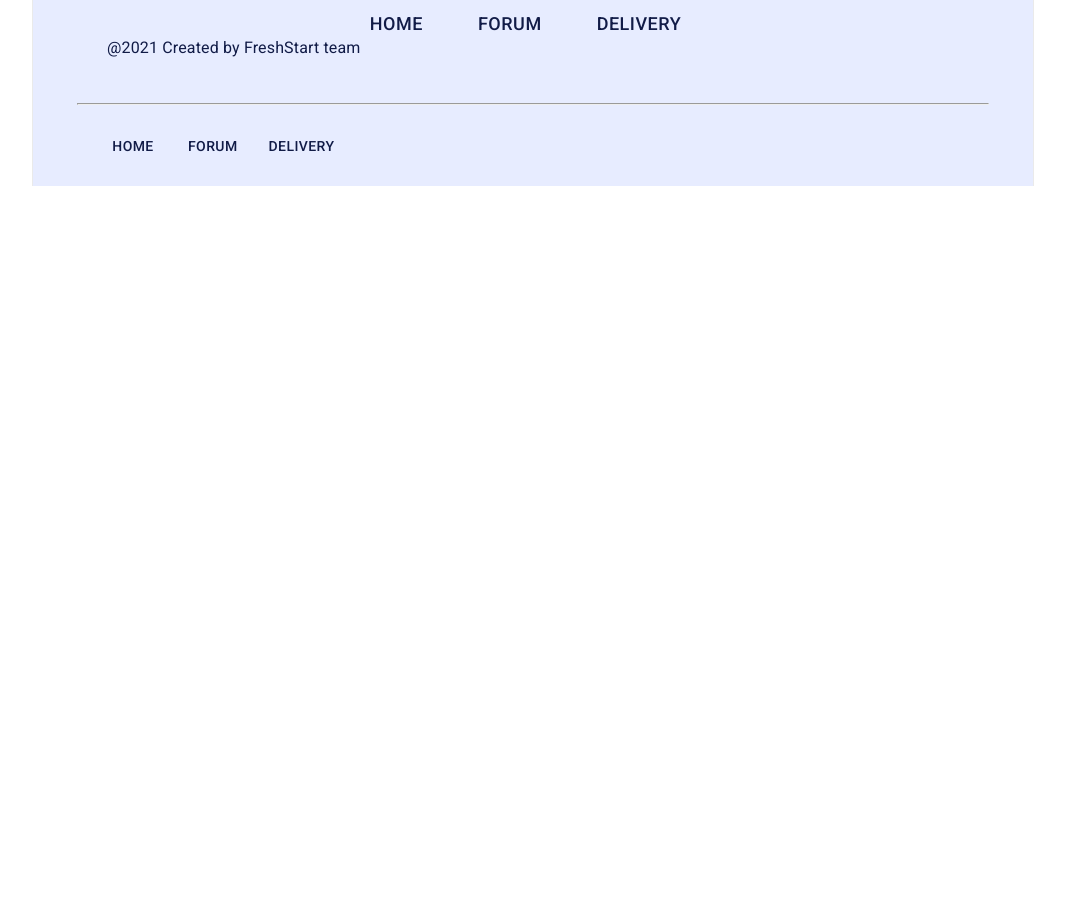
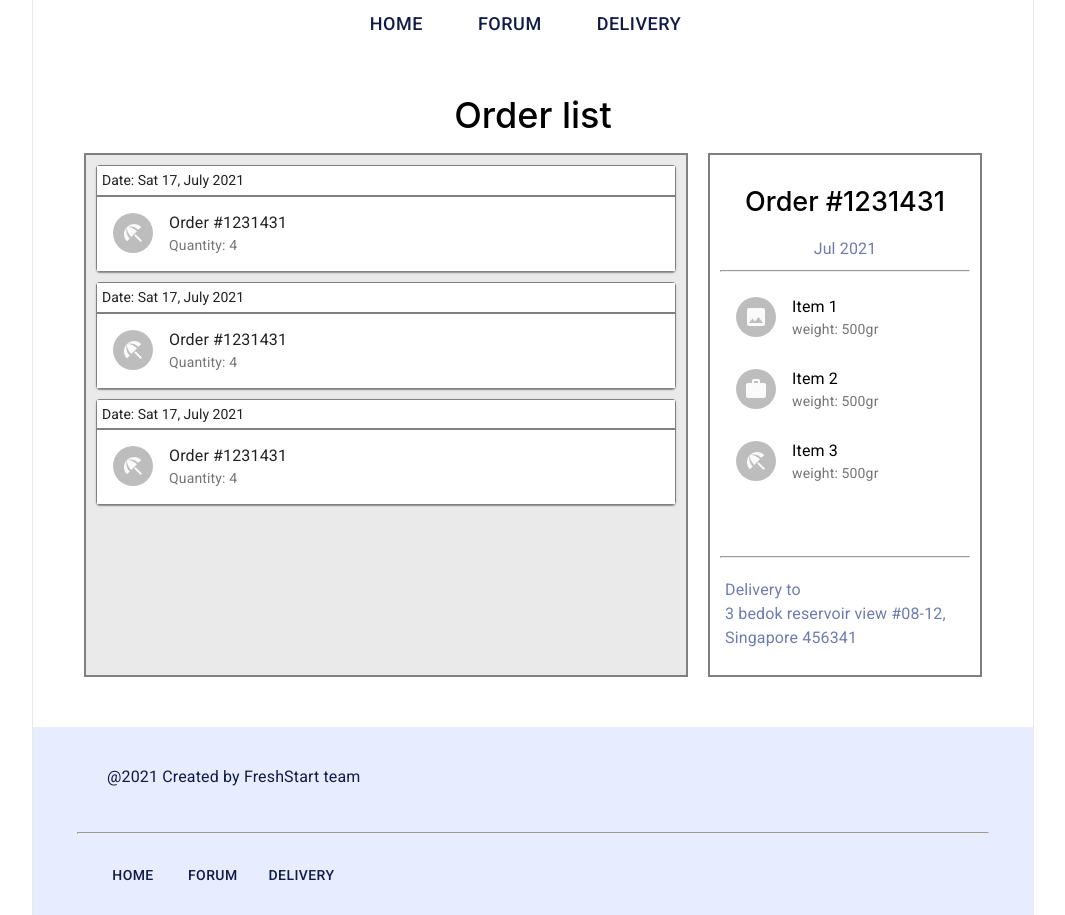
Before and after one commit to rtanri/fe-project3, a React (Create React App) app: page /order-list in a window 1280 px wide. Shown: the whole page, without its empty margins (107-1172 px from the left). Before the commit the page ends 800 px from the top, so only its background shows below. Built offline with nearby package versions, Linux system fonts and the light colour scheme.

Commit message:
Create orderlist page

```diff
--- a/src/App.jsx
+++ b/src/App.jsx
@@ -18,6 +18,7 @@ import SelectSituation from "./components/delivery_component/FirstSelectSituatio
 import AddingItem from "./components/delivery_component/SecondAddingItem";
 import Payment from "./components/delivery_component/ThirdPayment";
 import SubmitSuccess from "./components/delivery_component/ForthPaymentSuccess";
+import OrderList from "./components/delivery_component/FiveOrderList";
 
 const custom_theme = createTheme({
   palette: {
@@ -45,6 +46,7 @@ function App() {
             <Route path="/add-item" component={AddingItem} />
             <Route path="/payment" component={Payment} />
             <Route path="/successful-order" component={SubmitSuccess} />
+            <Route path="/order-list" component={OrderList} />
             <Route path="/" exact component={LandingPage} />
           </Switch>
           <Footer />
--- /dev/null
+++ b/src/components/delivery_component/FiveOrderList.jsx
@@ -0,0 +1,160 @@
+import React from "react";
+import { makeStyles } from "@material-ui/core/styles";
+import List from "@material-ui/core/List";
+import ListItem from "@material-ui/core/ListItem";
+import ListItemText from "@material-ui/core/ListItemText";
+import ListItemAvatar from "@material-ui/core/ListItemAvatar";
+import Avatar from "@material-ui/core/Avatar";
+import ImageIcon from "@material-ui/icons/Image";
+import WorkIcon from "@material-ui/icons/Work";
+import BeachAccessIcon from "@material-ui/icons/BeachAccess";
+// import { Link } from "react-router-dom";
+import Card from "@material-ui/core/Card";
+import CardContent from "@material-ui/core/CardContent";
+import CardHeader from "@material-ui/core/CardHeader";
+import Button from "@material-ui/core/Button";
+import Typography from "@material-ui/core/Typography";
+
+const useStyles = makeStyles({
+  orderListBox: {
+    border: "2px solid gray",
+    minWidth: "600px",
+    minHeight: "300px",
+    backgroundColor: "#eaeaea",
+  },
+  orderSheet: {
+    minWidth: "250px",
+    minHeight: "500px",
+    padding: 10,
+    marginLeft: 20,
+    border: "2px solid gray",
+    position: "relative",
+  },
+  orderCard: {
+    minWidth: 275,
+    maxHeight: 150,
+    margin: 10,
+    padding: 0,
+  },
+  title: {
+    fontSize: 14,
+  },
+  subheader: {
+    marginBottom: 12,
+  },
+  eachCardHeader: {
+    border: "1px solid grey",
+    maxHeight: 30,
+    padding: 5,
+  },
+  headerTitle: {
+    maxHeight: 30,
+    fontSize: 14,
+    margin: 0,
+  },
+  eachCardBody: {
+    border: "1px solid grey",
+    padding: 0,
+    maxHeight: 50,
+  },
+  addressBox: {
+    position: "absolute",
+    bottom: "20px",
+    margin: 5,
+  },
+});
+
+export default function OrderList() {
+  const classes = useStyles();
+  return (
+    <div className="main-body">
+      <h1 align="center">Order list</h1>
+      <div className="flexbox-row">
+        <div className={classes.orderListBox}>
+          <div>
+            <OrderCard />
+            <OrderCard />
+            <OrderCard />
+          </div>
+        </div>
+        <div>
+          <OrderIdWithDetail />
+        </div>
+      </div>
+    </div>
+  );
+}
+
+function OrderIdWithDetail() {
+  const classes = useStyles();
+  return (
+    <div>
+      <List className={classes.orderSheet}>
+        <h2 align="center">Order #1231431</h2>
+        <Typography as="p" align="center">
+          Jul 2021
+        </Typography>
+        <hr />
+        <ListItem>
+          <ListItemAvatar>
+            <Avatar>
+              <ImageIcon />
+            </Avatar>
+          </ListItemAvatar>
+          <ListItemText primary="Item 1" secondary="weight: 500gr" />
+        </ListItem>
+        <ListItem>
+          <ListItemAvatar>
+            <Avatar>
+              <WorkIcon />
+            </Avatar>
+          </ListItemAvatar>
+          <ListItemText primary="Item 2" secondary="weight: 500gr" />
+        </ListItem>
+        <ListItem>
+          <ListItemAvatar>
+            <Avatar>
+              <BeachAccessIcon />
+            </Avatar>
+          </ListItemAvatar>
+          <ListItemText primary="Item 3" secondary="weight: 500gr" />
+        </ListItem>
+        <hr style={{ position: "relative", top: 50 }} />
+        <div className={classes.addressBox}>
+          <Typography as="h4">Delivery to</Typography>
+          <Typography as="p">
+            3 bedok reservoir view #08-12, Singapore 456341
+          </Typography>
+        </div>
+      </List>
+    </div>
+  );
+}
+
+function OrderCard() {
+  const classes = useStyles();
+
+  return (
+    <Card className={classes.orderCard}>
+      <CardHeader
+        title="Date: Sat 17, July 2021"
+        //   //   titleTypographyProps={{ variant: "p", color: "purple" }}
+        //   //   subheaderTypographyProps={{ variant: "p" }}
+        classes={{
+          title: classes.headerTitle,
+        }}
+        className={classes.eachCardHeader}
+      />
+      <CardContent className={classes.eachCardBody}>
+        <ListItem>
+          <ListItemAvatar>
+            <Avatar>
+              <BeachAccessIcon />
+            </Avatar>
+          </ListItemAvatar>
+          <ListItemText primary="Order #1231431" secondary="Quantity: 4" />
+        </ListItem>
+      </CardContent>
+    </Card>
+  );
+}
--- a/src/components/delivery_component/ForthPaymentSuccess.jsx
+++ b/src/components/delivery_component/ForthPaymentSuccess.jsx
@@ -21,7 +21,7 @@ export default function SelectSituation() {
         We will process your order, visit your order dashboard to check the
         status
       </p>
-      <Link to="/" className="menu-nav-link">
+      <Link to="/order-list" className="menu-nav-link">
         <Button
           type="button"
           className="margin-bottom"
--- a/src/components/delivery_component/firstSelectSituation.jsx
+++ b/src/components/delivery_component/firstSelectSituation.jsx
@@ -20,6 +20,7 @@ const useStyles = makeStyles({
     marginLeft: 10,
     paddingBottom: 20,
     paddingTop: 0,
+    textDecoration: "none",
   },
   cardImage: {
     height: 250,
--- a/src/components/pages/Delivery.jsx
+++ b/src/components/pages/Delivery.jsx
@@ -3,17 +3,25 @@ import { makeStyles } from "@material-ui/core/styles";
 // import SelectSituation from "../delivery_component/FirstSelectSituation";
 // import AddingItem from "../delivery_component/SecondAddingItem";
 // import Payment from "../delivery_component/ThirdPayment";
-import SubmitSuccess from "../delivery_component/ForthPaymentSuccess";
+// import SubmitSuccess from "../delivery_component/ForthPaymentSuccess";
+import OrderList from "../delivery_component/FiveOrderList";
 
 const useStyles = makeStyles({});
 
 export default function Delivery() {
+  // const [items, setitems] = useState([]);
+  // const setItems = items => {
+  //   setItems(items);
+  // };
   return (
+    //stepper
+    // context provider is to pass many layers (grandparents to child, skip parents)
     <div className="main-body ">
       {/* <SelectSituation />; */}
-      {/* <AddingItem /> */}
+      {/* <AddingItem setItems={setItems} /> */}
       {/* <Payment /> */}
-      <SubmitSuccess />
+      {/* <SubmitSuccess /> */}
+      <OrderList />
     </div>
   );
 }
--- a/src/components/pages/Login.jsx
+++ b/src/components/pages/Login.jsx
@@ -1,8 +1,8 @@
-import React, { useState, useEffect } from "react";
+import React, { useState } from "react";
 import { makeStyles } from "@material-ui/core/styles";
 import { TextField, Button } from "@material-ui/core";
 import { Link } from "react-router-dom";
-import axios from "axios";
+import { findUserData } from "../../services/usersService";
 
 const useStyles = makeStyles(theme => ({
   pageTitle: {
@@ -22,36 +22,12 @@ const useStyles = makeStyles(theme => ({
 export default function Login() {
   const classes = useStyles();
 
-  const [email, setEmail] = useState(null);
-  const [password, setPassword] = useState(null);
-
-  function findUserData() {
-    axios
-      .post("http://localhost:8000/api/v1/users/login", {
-        email,
-        password,
-      })
-      .then(response => {
-        // after successful login, store the token as cookie
-        const { cookies } = this.props;
-
-        cookies.set("auth_token", response.data.token, {
-          path: "/",
-        });
-        console.log("login successful");
-        this.props.history.push("/");
-      })
-      .catch(err => {
-        console.log(err);
-      });
-  }
-
-  useEffect(() => {
-    findUserData();
-  }, []);
+  const [email, setEmail] = useState("");
+  const [password, setPassword] = useState("");
 
   const handleSubmit = e => {
     e.preventDefault();
+    console.log("submit clicked");
     findUserData();
   };
 
@@ -60,7 +36,12 @@ export default function Login() {
       <h1 className={classes.pageTitle}>Login FreshStart Account Today</h1>
       <div className="login-box">
         <h3 className={classes.formHeader}>Login</h3>
-        <form className="flexbox-column">
+        <form
+          className="flexbox-column"
+          onSubmit={e => {
+            handleSubmit(e);
+          }}
+        >
           <TextField
             required
             id="email"
@@ -91,9 +72,6 @@ export default function Login() {
             variant="contained"
             color="primary"
             style={{ margin: 20, width: 150 }}
-            onSubmit={e => {
-              handleSubmit(e);
-            }}
           >
             Submit
           </Button>
--- a/src/constants/imageUrlMapping.js
+++ b/src/constants/imageUrlMapping.js
@@ -12,6 +12,9 @@ export const imageUrlMapping = {
   shortTermDates: "https://i.imgur.com/YzstunI.png",
   almostBTO: "https://i.imgur.com/6B1412C.png",
 
+  /* ====== adding item page ====== */
+  addedItem: "https://i.imgur.com/GPrewQv.png",
+
   /* ====== order and payment success page ====== */
   orderSubmittedGirl: "https://i.imgur.com/Dj74NcD.png",
   orderSubmittedMan: "https://i.imgur.com/h1dDkVa.png",
--- /dev/null
+++ b/src/services/usersService.js
@@ -0,0 +1,22 @@
+import axios from "axios";
+
+export const findUserData = (email, password) => {
+  axios
+    .post("http://localhost:4000/api/v1/user/login", {
+      email,
+      password,
+    })
+    .then(response => {
+      // after successful login, store the token as cookie
+      const { cookies } = this.props;
+
+      cookies.set("auth_token", response.data.token, {
+        path: "/",
+      });
+      console.log("login successful");
+      this.props.history.push("/");
+    })
+    .catch(err => {
+      console.log(err);
+    });
+};
```
Also changed, not shown: src/components/delivery_component/secondAddingItem.jsx (+10 -36 lines), src/components/pages/Signup.jsx (+35 -23 lines).
